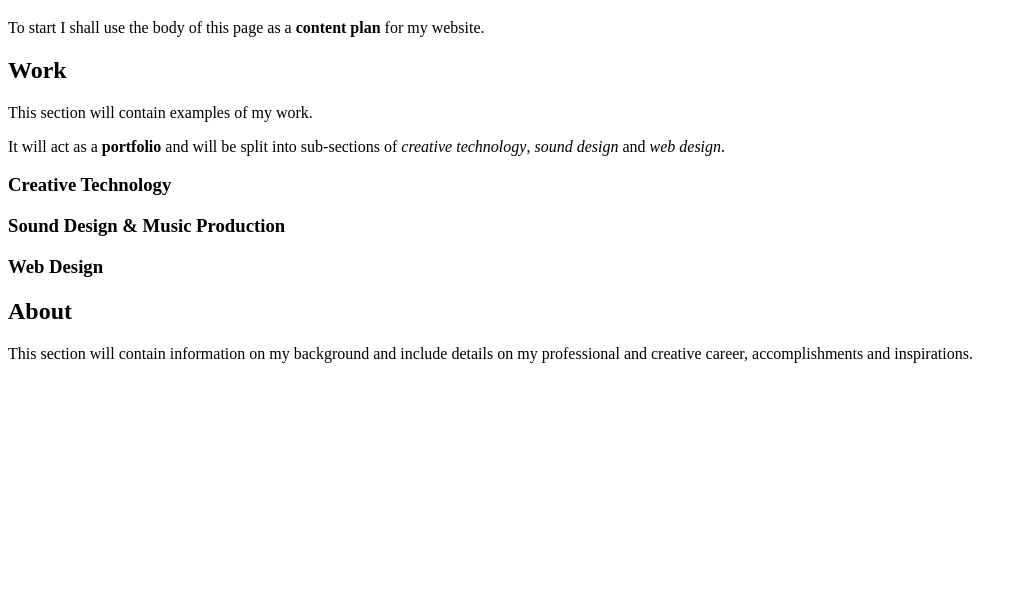
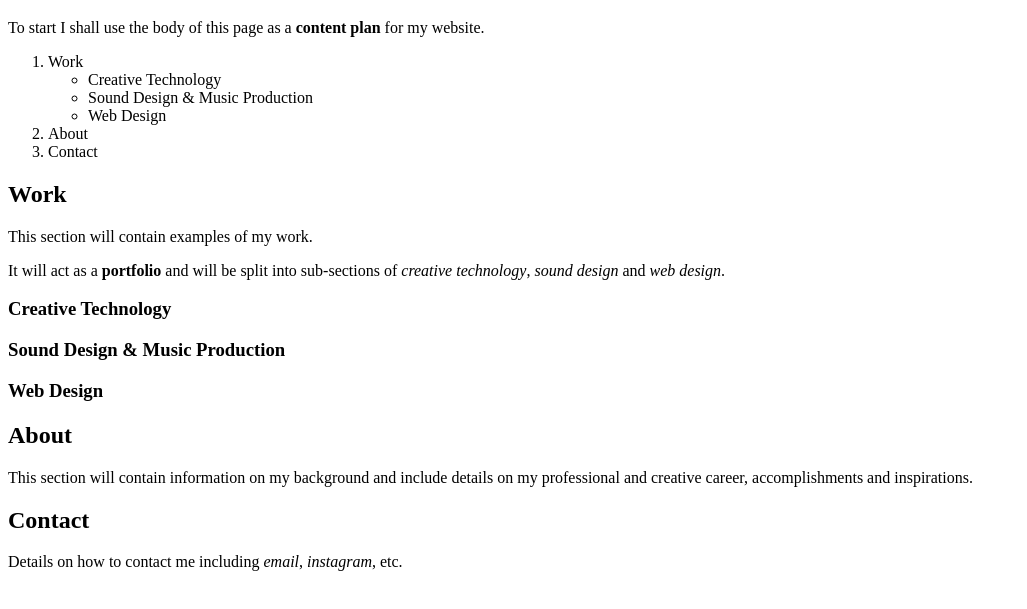
Before and after one commit to owen-addison/oalewisdesign_website, a plain HTML site: page index.html in a window 1280 px wide. Shown: the part 61-670 px from the top of the page, without its empty margins (0-1027 px from the left). Drawn offline with Linux system fonts and the light colour scheme.

Commit message:
Edit index.html, practicing unordered and ordered lists.

```diff
--- a/index.html
+++ b/index.html
@@ -9,6 +9,17 @@
         <!--Use the body to plan the content for the website-->
         <h1>OALewis Design</h1>
         <p>To start I shall use the body of this page as a <strong>content plan</strong> for my website.</p>
+        <ol>
+            <li>Work
+                <ul>
+                    <li>Creative Technology</li>
+                    <li>Sound Design & Music Production</li>
+                    <li>Web Design</li>
+                </ul>
+            </li>
+            <li>About</li>
+            <li>Contact</li>
+        </ol>
 
         <!--Work section: Portfolio of work-->
         <h2>Work</h2>
@@ -24,5 +35,9 @@
         <!--About section: Background information on me-->
         <h2>About</h2>
         <p>This section will contain information on my background and include details on my professional and creative career, accomplishments and inspirations.</p>
+
+        <!--Contact section: Contact methods and details-->
+        <h2>Contact</h2>
+        <p>Details on how to contact me including <em>email</em>, <em>instagram</em>, etc.</p>
     </body>
 </html>
```
